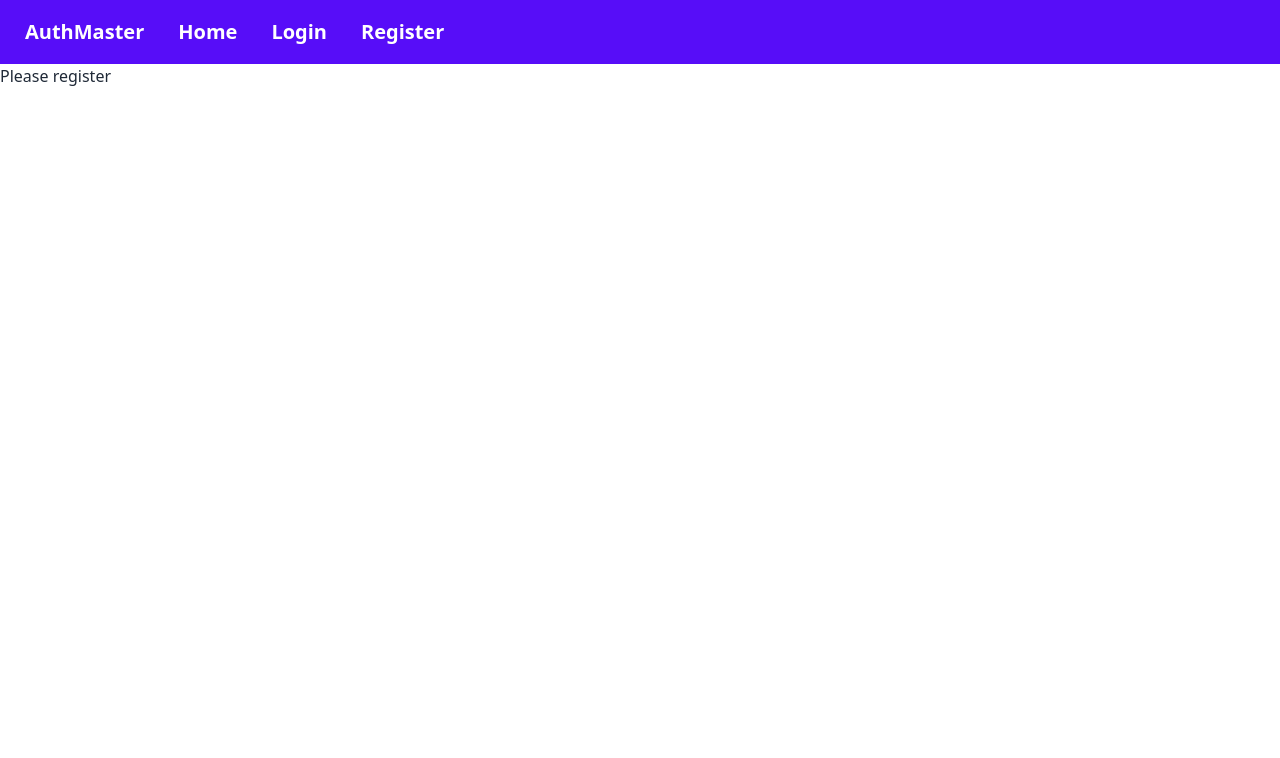
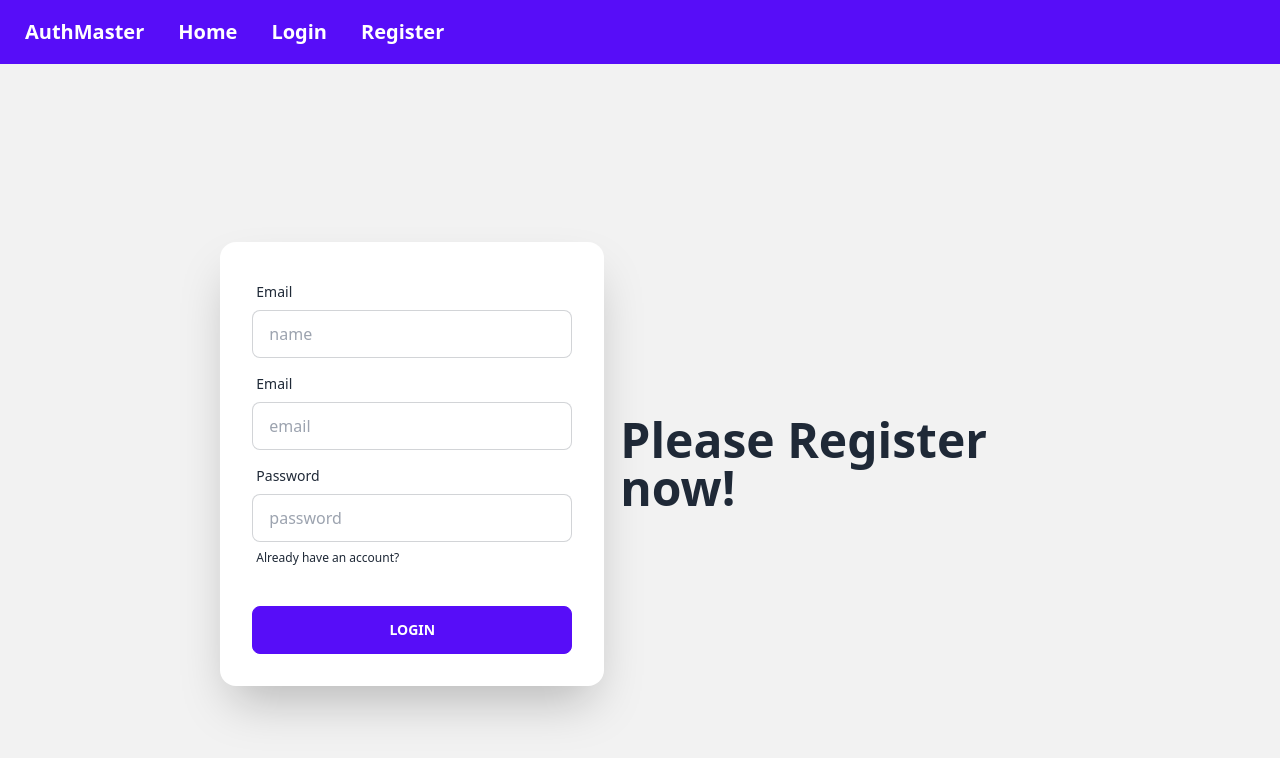
Before and after one commit to Aminul667/firebase-daisy-m60, a React (Vite) app: page /register in a window 1280 px wide. Shown: the top 758 px of the page. Built offline with nearby package versions, Linux system fonts and the light colour scheme.

Commit message:
60-2 Create Login and Registration Form using Daisy UI

```diff
--- a/src/components/Login.jsx
+++ b/src/components/Login.jsx
@@ -1,11 +1,66 @@
-import React from 'react';
+import React from "react";
+import { Link } from "react-router-dom";
 
 const Login = () => {
-    return (
-        <div>
-            <h2>This is login</h2>
+
+    const handleLogin = event => {
+        event.preventDefault();
+
+        const form = event.target;
+        const email = form.email.value;
+        const password = form.password.value;
+
+        console.log(email, password);
+    }
+
+  return (
+    <div className="hero min-h-screen bg-base-200">
+      <div className="hero-content flex-col lg:flex-row-reverse">
+        <div className="text-center lg:text-left">
+          <h1 className="text-5xl font-bold">Please Login now!</h1>
         </div>
-    );
+        <div className="card flex-shrink-0 w-full max-w-sm shadow-2xl bg-base-100">
+          <form onSubmit={handleLogin} className="card-body">
+            <div className="form-control">
+              <label className="label">
+                <span className="label-text">Email</span>
+              </label>
+              <input
+                type="email"
+                name="email"
+                placeholder="email"
+                className="input input-bordered"
+                required
+              />
+            </div>
+            <div className="form-control">
+              <label className="label">
+                <span className="label-text">Password</span>
+              </label>
+              <input
+                type="password"
+                name="password"
+                placeholder="password"
+                className="input input-bordered"
+                required
+              />
+              <label className="label">
+                <a href="#" className="label-text-alt link link-hover">
+                  Forgot password?
+                </a>
+              </label>
+            </div>
+            <div className="form-control mt-6">
+              <button className="btn btn-primary">Login</button>
+            </div>
+          </form>
+          <Link to='/register'>
+            <button className="btn btn-link">New here?</button>
+        </Link>
+        </div>
+      </div>
+    </div>
+  );
 };
 
 export default Login;
--- a/src/components/Register.jsx
+++ b/src/components/Register.jsx
@@ -1,10 +1,72 @@
 import React from 'react';
+import { Link } from 'react-router-dom';
 
 const Register = () => {
+    const handleRegister = event => {
+        event.preventDefault();
+        const form = event.target;
+        const name = form.name.value;
+        const email = form.email.value;
+        const password = form.password.value;
+        console.log(name, email, password);
+    }
+
     return (
-        <div>
-            <h2>Please register</h2>
+        <div className="hero min-h-screen bg-base-200">
+      <div className="hero-content flex-col lg:flex-row-reverse">
+        <div className="text-center lg:text-left">
+          <h1 className="text-5xl font-bold">Please Register now!</h1>
         </div>
+        <div className="card flex-shrink-0 w-full max-w-sm shadow-2xl bg-base-100">
+          <form onSubmit={handleRegister} className="card-body">
+            <div className="form-control">
+              <label className="label">
+                <span className="label-text">Email</span>
+              </label>
+              <input
+                type="text"
+                name="name"
+                placeholder="name"
+                className="input input-bordered"
+                required
+              />
+            </div>
+            <div className="form-control">
+              <label className="label">
+                <span className="label-text">Email</span>
+              </label>
+              <input
+                type="email"
+                name="email"
+                placeholder="email"
+                className="input input-bordered"
+                required
+              />
+            </div>
+            <div className="form-control">
+              <label className="label">
+                <span className="label-text">Password</span>
+              </label>
+              <input
+                type="password"
+                name="password"
+                placeholder="password"
+                className="input input-bordered"
+                required
+              />
+              <label className="label">
+                <Link to="/login" className="label-text-alt link link-hover">
+                  Already have an account?
+                </Link>
+              </label>
+            </div>
+            <div className="form-control mt-6">
+              <button className="btn btn-primary">Login</button>
+            </div>
+          </form>
+        </div>
+      </div>
+    </div>
     );
 };
 
```
